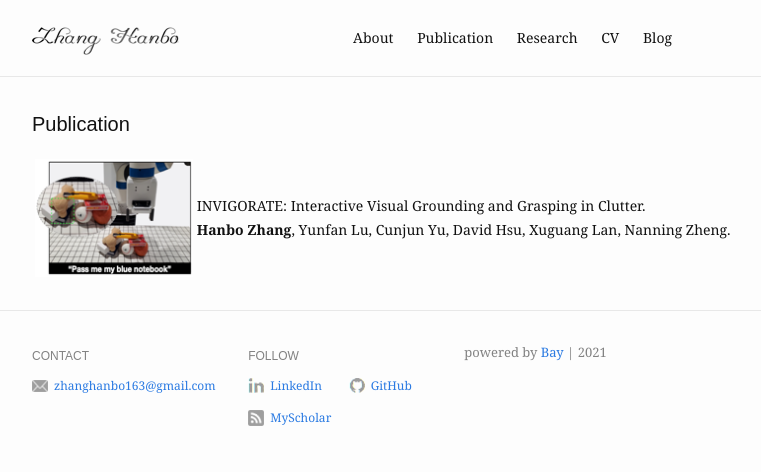
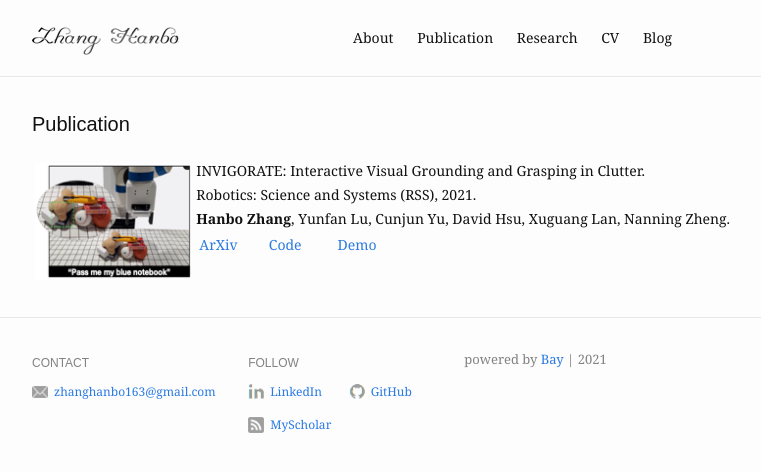
Before and after one commit to ZhangHanbo/zhanghanbo.github.io, a Jekyll site: the page built from publication.md, in a window 1280 px wide. Shown: the top 472 px of the page, without its empty margins (288-1049 px from the left). Built offline with Jekyll 4.4.1, drawn with Linux system fonts in a browser that asks for light colours.

Commit message:
update publication

```diff
--- a/publication.md
+++ b/publication.md
@@ -9,7 +9,17 @@ slug: /work
 <td width= "160" ><img src="/assets/img/work/INVIGORATE.png" alt="invigorate"></td>
 <td width= "640" >INVIGORATE: Interactive Visual Grounding and Grasping in Clutter.
 <br />
+Robotics: Science and Systems (RSS), 2021.
+<br />
 <strong>Hanbo Zhang</strong>, Yunfan Lu, Cunjun Yu, David Hsu, Xuguang Lan, Nanning Zheng.
+<br />
+
+<table width= "210" >
+<td width= "70" ><a href="">ArXiv</a></td>
+<td width= "70" ><a href="https://github.com/lyf44/invigorate">Code</a></td>
+<td width= "70" ><a href="https://drive.google.com/file/d/1YpuczATq3yA6FHwA7WoSqQNDGpIKzzfU/view">Demo</a></td>
+</table>
+
 <br />
 </td>
 </tr>
```
Also changed, not shown: index.md (line endings or trailing spaces).
